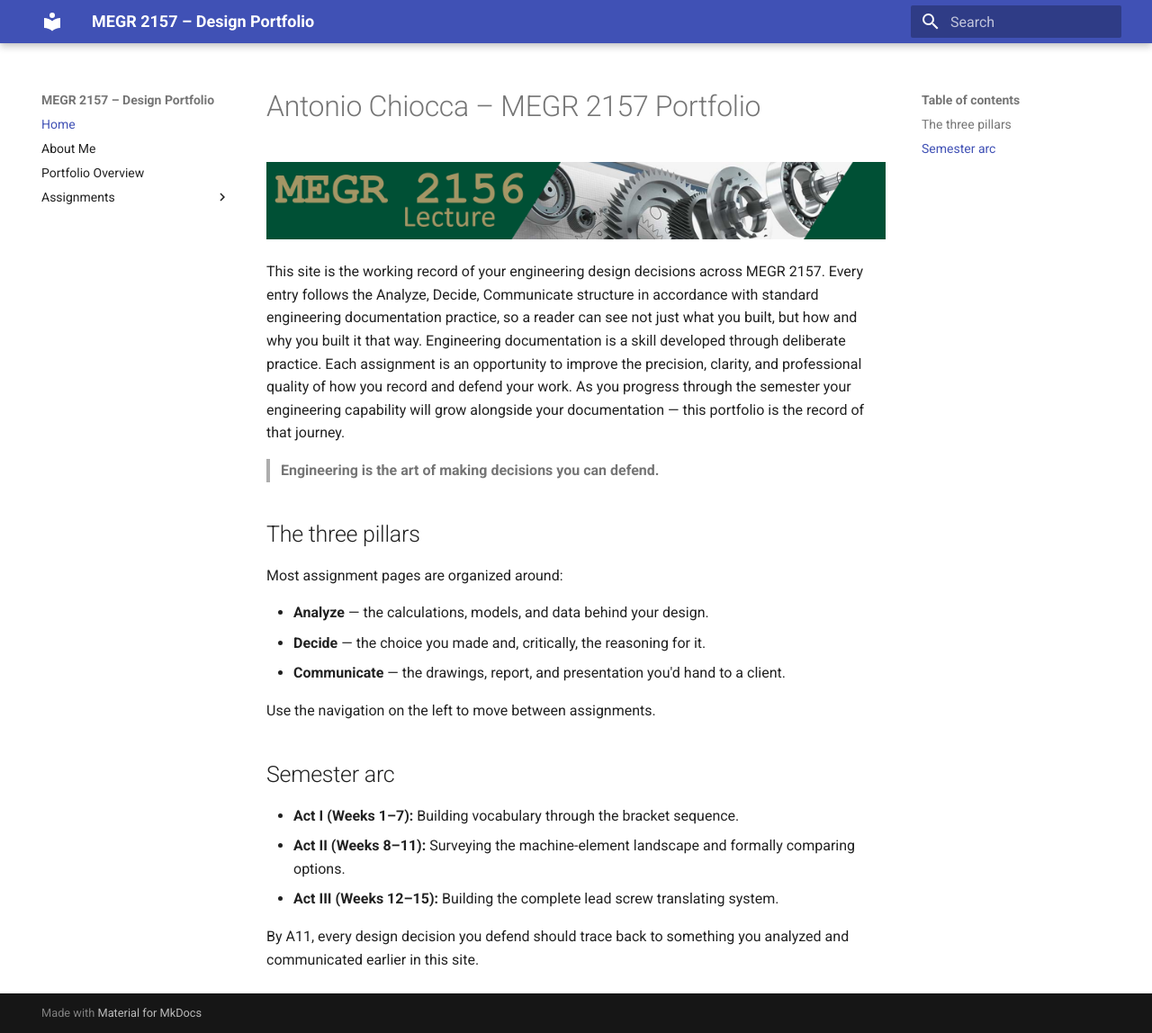
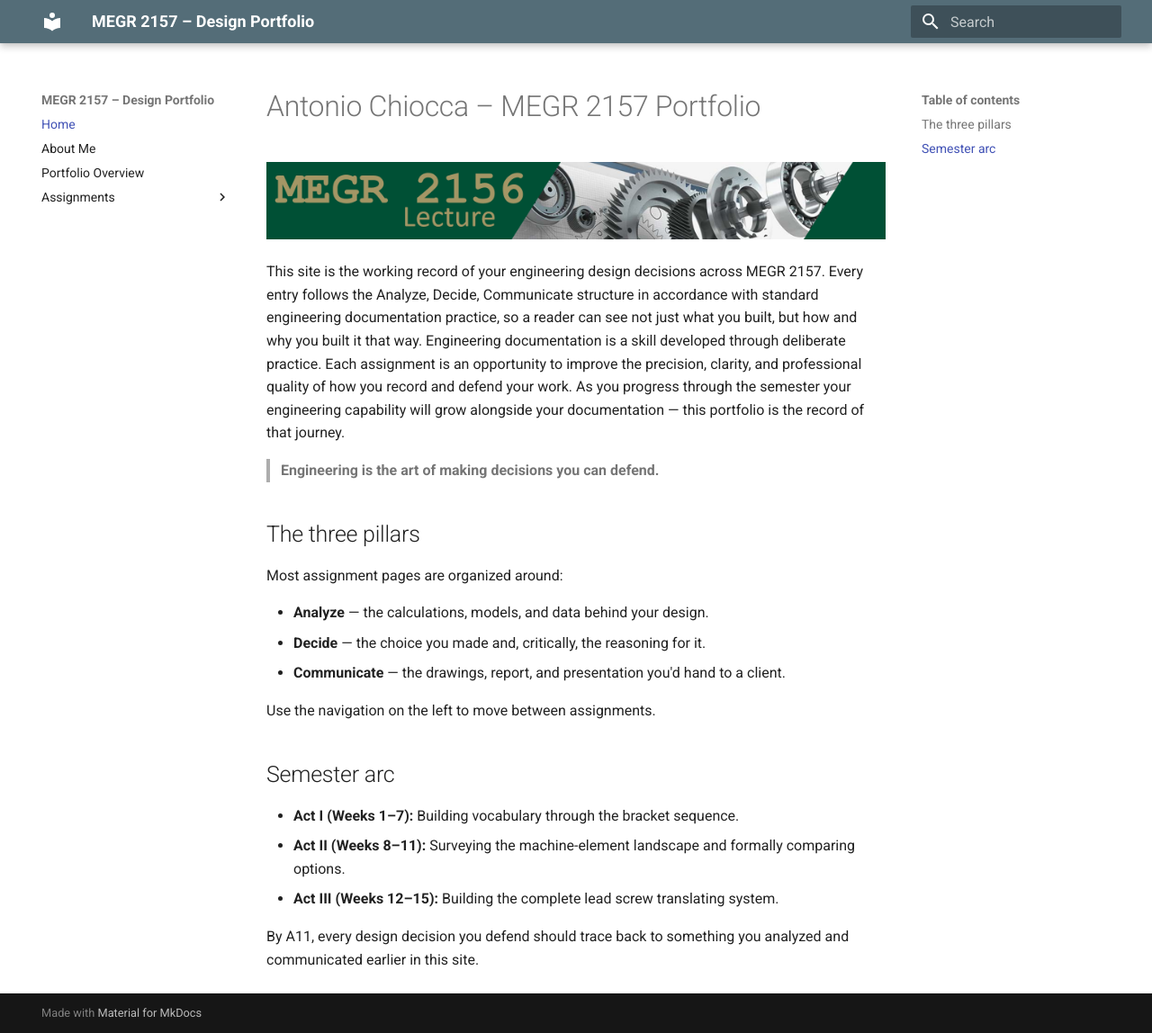
Before and after one commit to ajchiocca/megr2157-portfolio, an MkDocs documentation site: the page built from docs/index.md, in a window 1280 px wide and 1148 px high. Shown: the whole window at 90% size. Built offline with MkDocs 1.6.1 and Material for MkDocs 9.7.7, drawn with Linux system fonts in a browser that asks for light colours.

Commit message:
Fix typo in primary color name in mkdocs.yml

```diff
--- a/mkdocs.yml
+++ b/mkdocs.yml
@@ -5,7 +5,7 @@ theme:
   name: material
   palette:
     scheme:
-    primary: blue gray
+    primary: blue grey
     accent: teal
   features:
     - navigation.instant
```
